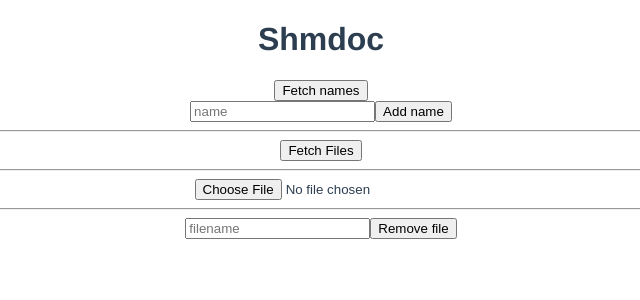
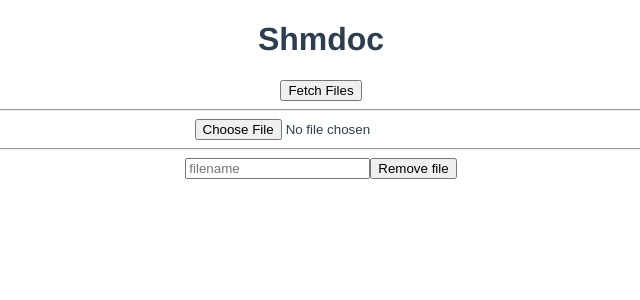
Before and after one commit to shmdoc/frontend-shmdoc-osoc-poc, a Vue app: page / in a window 1280 px wide. Shown: the top 300 px of the page, without its empty margins (319-959 px from the left). Built offline with nearby package versions, Linux system fonts and the light colour scheme.

Commit message:
Removed Namelist from home

```diff
--- a/src/views/Home.vue
+++ b/src/views/Home.vue
@@ -1,8 +1,6 @@
 <template>
 	<div>
 		<h1>Shmdoc</h1>
-		<NameList/>
-    <hr/>
     <FileList/>
     <hr/>
     <FileUploader/>
@@ -12,13 +10,11 @@
 </template>
 
 <script>
-import NameList from '@/components/NameList.vue'
 import FileList from '@/components/FileList.vue'
 import FileUploader from '@/components/FileUploader.vue'
 import FileDeleter from '@/components/FileDeleter.vue'
 export default {
 	components: {
-		NameList,
     FileList,
     FileUploader,
     FileDeleter
```
